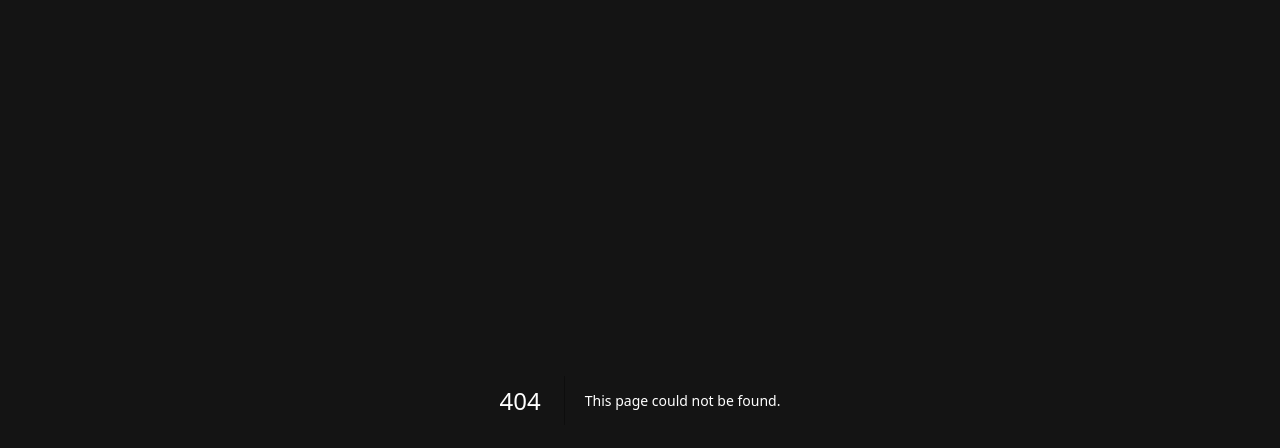
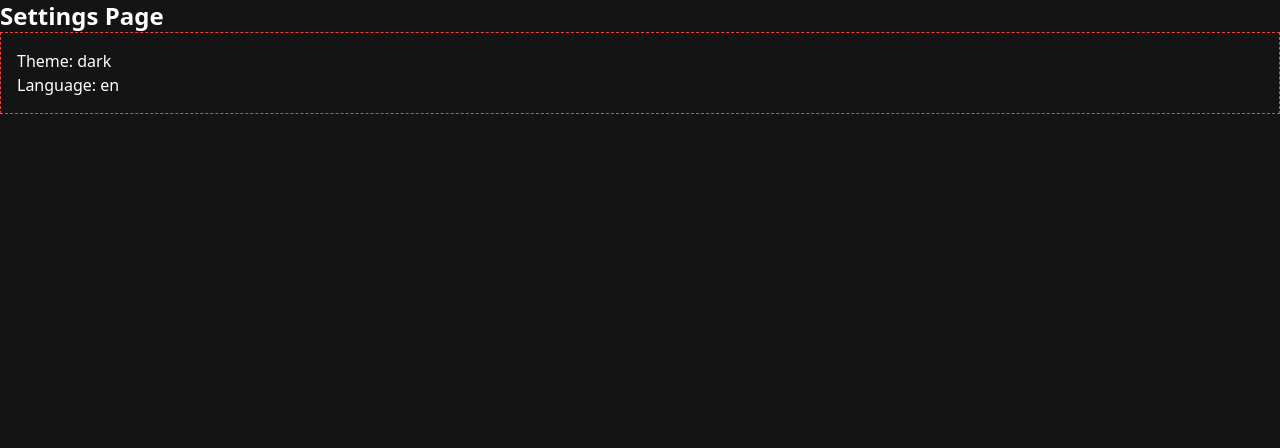
Before and after one commit to RaelMartinss/codflix, a Next.js app: page /settings in a window 1280 px wide. Before the commit this address had no page. Shown: the top 448 px of the page. Built offline with nearby package versions, Linux system fonts and the light colour scheme.

Commit message:
config api

```diff
--- /dev/null
+++ b/src/app/lib/settings.tsx
@@ -0,0 +1,12 @@
+export const getAppSettings = (): Promise<{
+    theme: string; language: string
+    }> => {
+    return new Promise((resolve) => {
+        setTimeout(() => {
+            resolve({
+                theme: 'dark',
+                language: 'en',
+            });
+        }, 1000);
+    });
+}
--- /dev/null
+++ b/src/app/settings/page.tsx
@@ -0,0 +1,19 @@
+import React from 'react'
+import { getAppSettings } from '../lib/settings'
+
+export default async function Settings() {
+    const { theme, language } = await getAppSettings();
+    return (
+      <div>
+        <h1 className='text-2xl font-bold'>Settings Page</h1>
+
+        <div className='border border-dashed
+        border-red-500
+        p-4
+        '>
+            <p>Theme: {theme}</p>
+            <p>Language: {language}</p>
+        </div>
+      </div>
+    )
+}
```
